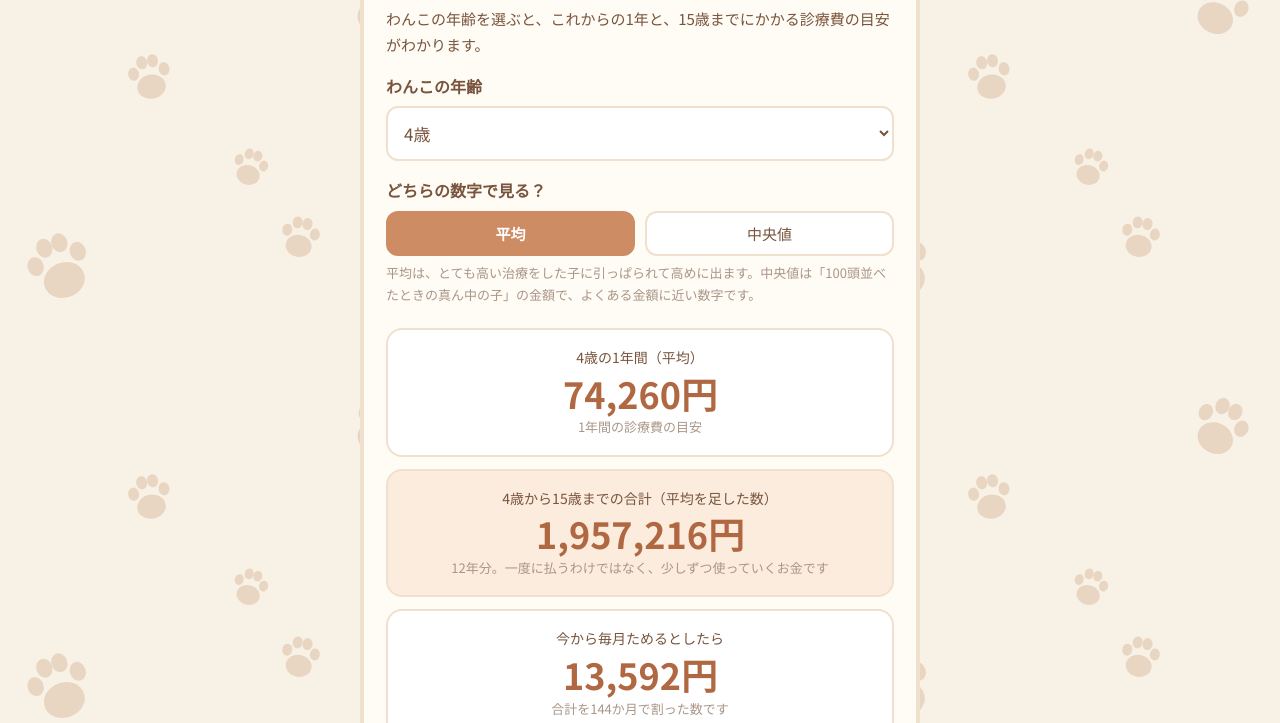
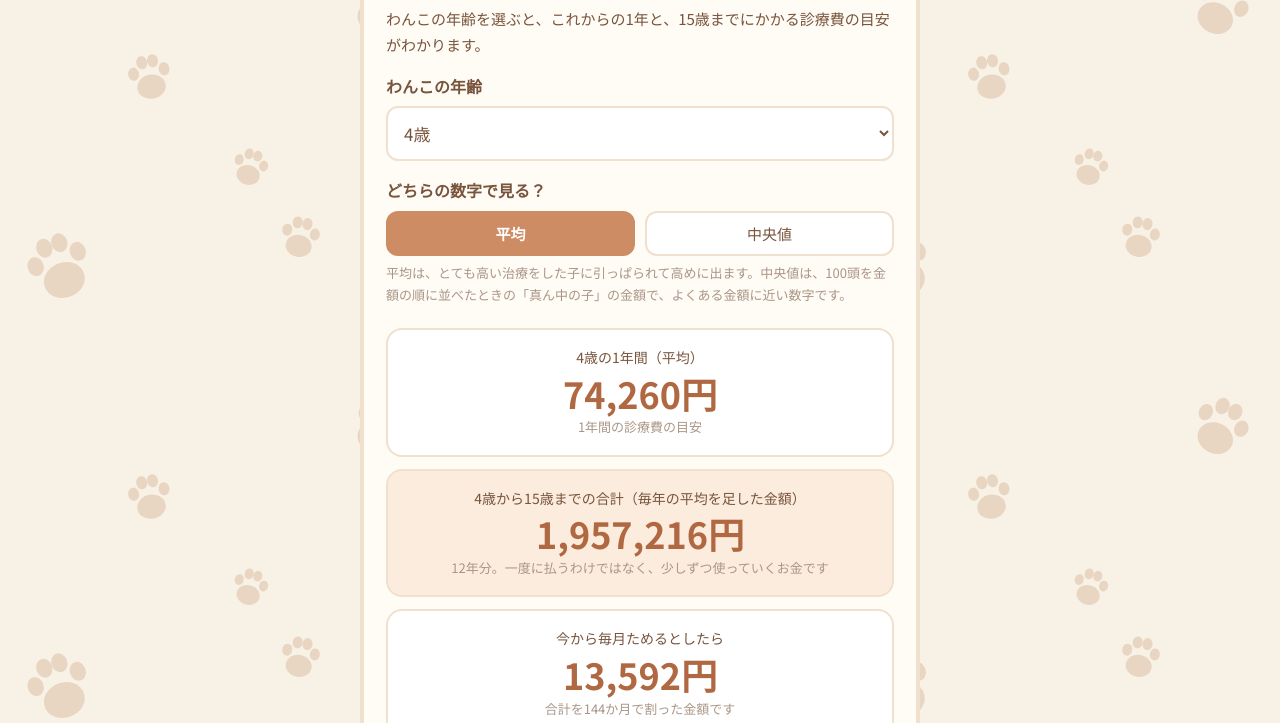
Before and after one commit to OkiMukku/dog-money, a plain HTML site: page index.html in a window 1280 px wide. Shown: the part 222-945 px from the top of the page. Drawn offline with Linux system fonts and the light colour scheme.

Commit message:
不自然な日本語を直す

```diff
--- a/index.html
+++ b/index.html
@@ -90,7 +90,7 @@
     <button type="button" data-kind="avg" class="on">平均</button>
     <button type="button" data-kind="med">中央値</button>
   </div>
-  <p class="hint">平均は、とても高い治療をした子に引っぱられて高めに出ます。中央値は「100頭並べたときの真ん中の子」の金額で、よくある金額に近い数字です。</p>
+  <p class="hint">平均は、とても高い治療をした子に引っぱられて高めに出ます。中央値は、100頭を金額の順に並べたときの「真ん中の子」の金額で、よくある金額に近い数字です。</p>
 
   <div class="cards">
     <div class="card">
@@ -183,13 +183,13 @@
     var sum = 0;
     for (var i = age; i <= 15; i++) sum += data[i];
     var years = 16 - age;
-    document.getElementById("sumLabel").textContent = age + "歳から15歳までの合計（" + kindName + "を足した数）";
+    document.getElementById("sumLabel").textContent = age + "歳から15歳までの合計（毎年の" + kindName + "を足した金額）";
     document.getElementById("sumNum").textContent = yen(sum);
     document.getElementById("sumSub").textContent = years + "年分。一度に払うわけではなく、少しずつ使っていくお金です";
 
     var months = years * 12;
     document.getElementById("monthNum").textContent = yen(sum / months);
-    document.getElementById("monthSub").textContent = "合計を" + months + "か月で割った数です";
+    document.getElementById("monthSub").textContent = "合計を" + months + "か月で割った金額です";
 
     var max = Math.max.apply(null, AVG);
     var rows = "";
```
